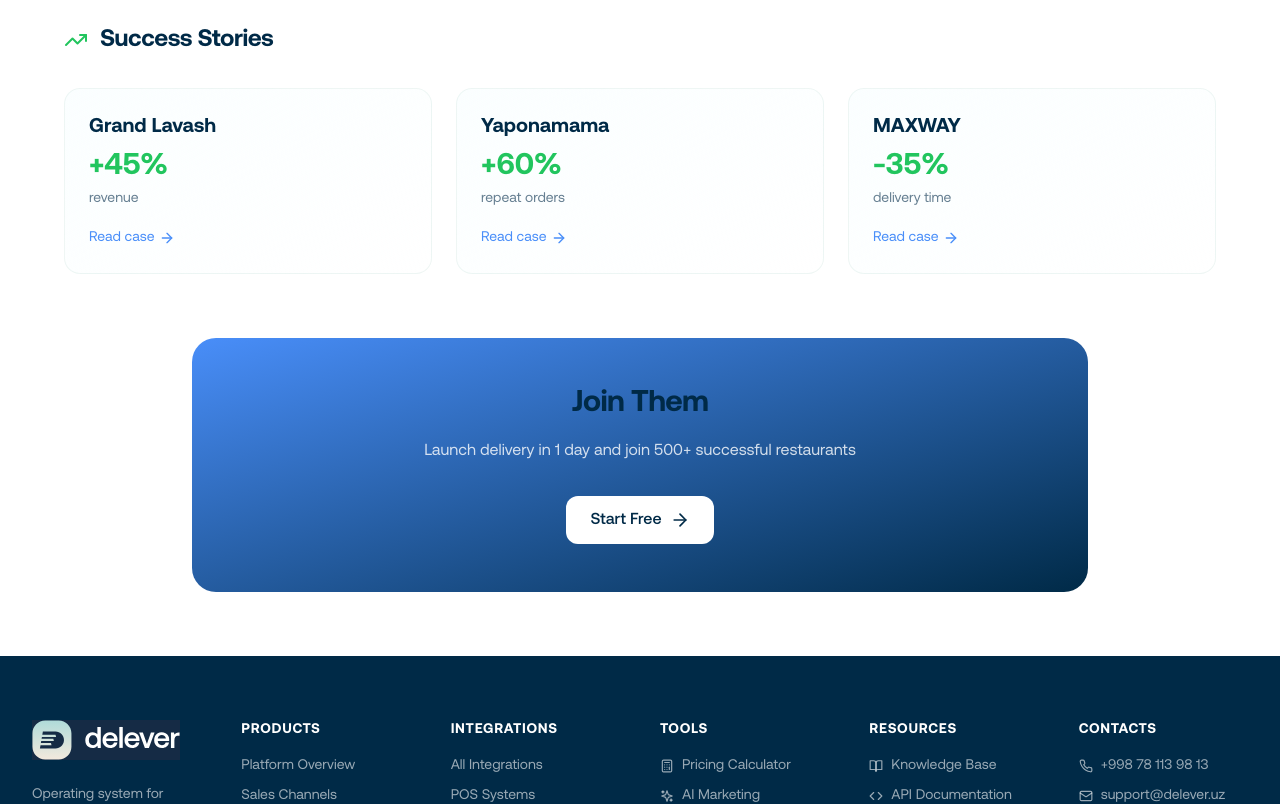
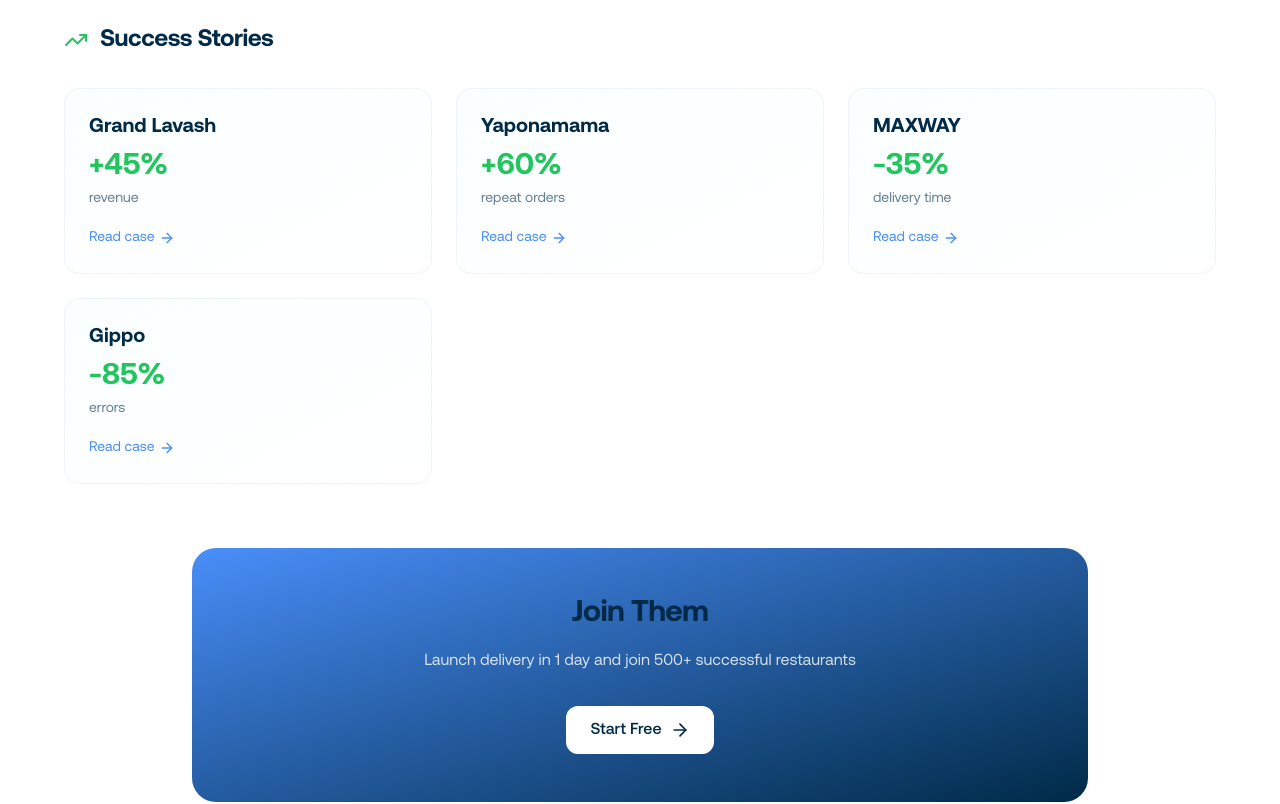
Before and after one commit to faxryuk-commits/delever-io, a React (Vite) app: page /clients in a window 1280 px wide. Shown: the part 3064-3868 px from the top of the page. Built offline with nearby package versions, Linux system fonts and the light colour scheme.

Commit message:
feat: add Gippo case study - aggregator integration success story

```diff
--- a/src/pages/Clients.tsx
+++ b/src/pages/Clients.tsx
@@ -301,6 +301,12 @@ export function Clients() {
                   metric: '-35%',
                   label: language === 'ru' ? 'время доставки' : 'delivery time',
                   slug: 'maxway'
+                },
+                {
+                  company: 'Gippo',
+                  metric: '-85%',
+                  label: language === 'ru' ? 'ошибок' : 'errors',
+                  slug: 'gippo'
                 }
               ].map((cs, idx) => (
                 <Link
```
Also changed, not shown: 2 other files (tests, documents, lock files or other folders).
